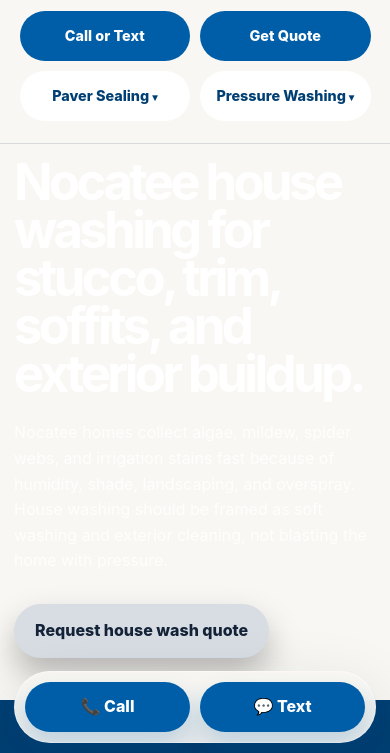
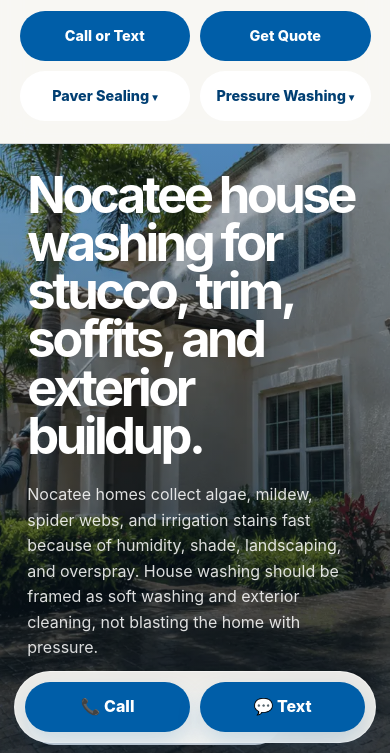
Before and after one commit to GsCommand/nocatee, a website: page nocatee-house-washing.html in a window 390 px wide. Shown: the part 87-840 px from the top of the page. Drawn offline with Linux system fonts and the light colour scheme.

Commit message:
Update House Wash hero image

```diff
--- a/nocatee-house-washing.html
+++ b/nocatee-house-washing.html
@@ -6,13 +6,14 @@
     <title>Nocatee House Washing | Soft Washing for Exterior Surfaces</title>
     <meta name="description" content="Nocatee house washing for stucco, siding, trim, soffits, and exterior buildup caused by Florida humidity, shade, and irrigation overspray." />
     <link rel="canonical" href="https://www.nocateepaversealing.com/nocatee-house-washing.html" />
+    <link rel="preload" as="image" href="/nocatee-house-wash.webp" type="image/webp" fetchpriority="high" />
     <link rel="stylesheet" href="/styles.css" />
   </head>
   <body>
     <header class="site-header"><a class="brand" href="/"><img class="brand-logo" src="/nocatee-paver-sealing-logo.png" alt="Nocatee Paver Sealing by HydroSeal" width="400" height="267" /></a><nav class="nav"><div class="nav-dropdown"><button class="nav-dropbtn" type="button">Paver Sealing</button><div class="nav-menu"><a href="/nocatee-driveway-paver-sealing.html">Driveway Sealing</a><a href="/nocatee-pool-deck-paver-sealing.html">Pool Deck Sealing</a><a href="/nocatee-travertine-sealing.html">Travertine Sealing</a><a href="/paver-sealing-cost-calculator">Cost Calculator</a></div></div><div class="nav-dropdown"><button class="nav-dropbtn" type="button">Pressure Washing</button><div class="nav-menu"><a href="/nocatee-house-washing.html">House Wash</a><a href="/nocatee-roof-washing.html">Roof Wash</a></div></div><a class="nav-cta nav-call-text" href="tel:+19045375000" aria-label="Call or text HydroSeal at 904.537.5000"><span class="nav-call-label">Call or Text</span><span class="nav-call-phone">904.537.5000</span></a>
 <a class="nav-cta" href="mailto:outletdirect229@gmail.com?subject=Nocatee%20House%20Washing%20Quote">Get Quote</a></nav></header>
     <main>
-      <section class="hero"><div class="hero-copy"><h1>Nocatee house washing for stucco, trim, soffits, and exterior buildup.</h1><p class="hero-text">Nocatee homes collect algae, mildew, spider webs, and irrigation stains fast because of humidity, shade, landscaping, and overspray. House washing should be framed as soft washing and exterior cleaning, not blasting the home with pressure.</p><div class="hero-actions"><a class="button primary" href="mailto:outletdirect229@gmail.com?subject=Nocatee%20House%20Washing%20Quote">Request house wash quote</a></div></div><aside class="hero-card"><h2>Common targets</h2><ul><li>Stucco and siding</li><li>Soffits and fascia</li><li>Trim and entryways</li><li>Exterior mildew and organic buildup</li></ul></aside></section>
+      <section class="hero hero--house-wash" aria-label="Professional house washing in Nocatee, Florida."><div class="hero-copy"><h1>Nocatee house washing for stucco, trim, soffits, and exterior buildup.</h1><p class="hero-text">Nocatee homes collect algae, mildew, spider webs, and irrigation stains fast because of humidity, shade, landscaping, and overspray. House washing should be framed as soft washing and exterior cleaning, not blasting the home with pressure.</p><div class="hero-actions"><a class="button primary" href="mailto:outletdirect229@gmail.com?subject=Nocatee%20House%20Washing%20Quote">Request house wash quote</a></div></div><aside class="hero-card"><h2>Common targets</h2><ul><li>Stucco and siding</li><li>Soffits and fascia</li><li>Trim and entryways</li><li>Exterior mildew and organic buildup</li></ul></aside></section>
       <section class="section split"><div><p class="eyebrow">Soft wash</p><h2>House washing belongs under pressure washing, but the copy should say soft wash.</h2><p>The page should avoid making it sound like high pressure is used on delicate exterior finishes. Sell safe cleaning, curb appeal, and maintenance.</p></div><ol class="steps"><li><strong>Inspect:</strong> check plants, fixtures, oxidation, and problem areas.</li><li><strong>Treat:</strong> apply the right cleaning approach for organics.</li><li><strong>Rinse:</strong> remove buildup from the exterior surface.</li><li><strong>Review:</strong> walk the property and check touch-up areas.</li></ol></section>
       <section class="section cta-panel"><p class="eyebrow">Free estimate</p><h2>Get a Nocatee house washing quote.</h2><p>Send photos of the front, sides, shaded areas, and any mildew or irrigation buildup.</p><a class="button primary" href="mailto:outletdirect229@gmail.com?subject=Nocatee%20House%20Washing%20Quote">Request quote</a></section>
     </main>
--- a/styles.css
+++ b/styles.css
@@ -138,6 +138,29 @@ a {
 .hero {
   padding: clamp(18px, 3vw, 34px) clamp(18px, 5vw, 72px);
   background: var(--bg);
+}
+
+.hero--house-wash {
+  position: relative;
+  isolation: isolate;
+  display: flex;
+  align-items: center;
+  gap: clamp(24px, 5vw, 64px);
+  width: 100%;
+  min-height: 650px;
+  overflow: hidden;
+  background-image: url("/nocatee-house-wash.webp");
+  background-position: center;
+  background-size: cover;
+  background-repeat: no-repeat;
+}
+
+.hero--house-wash::before {
+  content: "";
+  position: absolute;
+  inset: 0;
+  z-index: -1;
+  background: linear-gradient(90deg, rgba(8, 20, 29, 0.76) 0%, rgba(8, 20, 29, 0.5) 48%, rgba(8, 20, 29, 0.28) 100%);
 }
 
 .hero-copy {
@@ -578,6 +601,16 @@ h3 {
 
   .hero {
     padding: 14px;
+  }
+
+  .hero--house-wash {
+    min-height: 520px;
+    padding: clamp(24px, 7vw, 42px);
+    background-position: 30% center;
+  }
+
+  .hero--house-wash::before {
+    background: linear-gradient(180deg, rgba(8, 20, 29, 0.28) 0%, rgba(8, 20, 29, 0.48) 42%, rgba(8, 20, 29, 0.82) 100%);
   }
 
   .hero-media {
```
